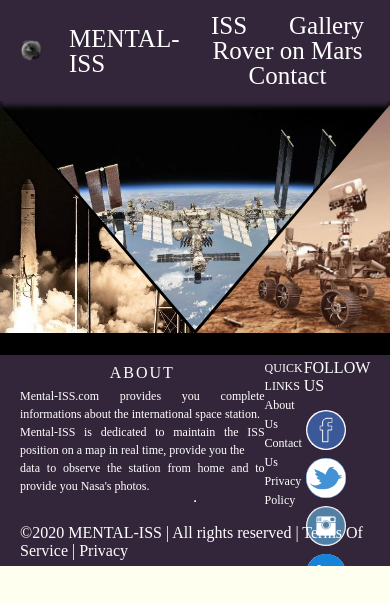
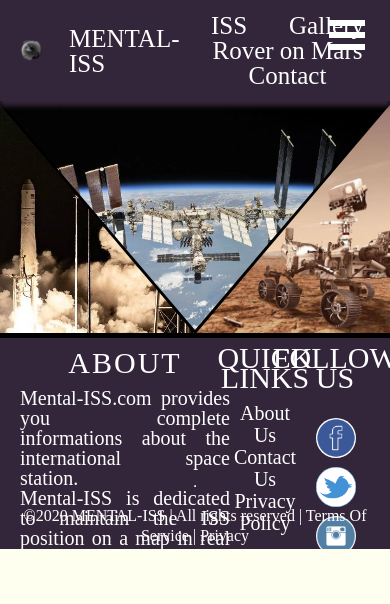
Before and after one commit to WildCodeSchool/lille-0920b-js-mentali-iss, a React (Create React App) app: page / in a window 390 px wide. Shown: the top 604 px of the page. Built offline with nearby package versions, Linux system fonts and the light colour scheme.

Commit message:
responsive task 3/3 ok

```diff
--- a/package.json
+++ b/package.json
@@ -6,6 +6,7 @@
     "@testing-library/jest-dom": "^5.11.5",
     "@testing-library/react": "^11.1.0",
     "@testing-library/user-event": "^12.1.10",
+    "i": "^0.3.6",
     "leaflet": "^1.7.1",
     "react": "^17.0.1",
     "react-burger-menu": "^2.9.0",
--- a/src/App.css
+++ b/src/App.css
@@ -5,7 +5,17 @@
     padding: 0;
 }
 
-
 body {
     background-color: ivory;
 }
+
+#outer-container {
+    height:100%;
+}
+
+#page-wrap {
+    text-align: center;
+    overflow: auto;
+    top: 45%;
+    position: relative;
+  }
--- a/src/App.js
+++ b/src/App.js
@@ -1,20 +1,20 @@
 import "./reset.css";
 import "./App.css";
+import Header from "./components/Header";
 import FrontPage from "./components/FrontPage";
-//import ViewISS from './components/ViewISS';
-import Header from "./components/Header";
 import Footer from "./components/Footer";
-
 
 function App() {
   return (
-    <div className="page-container">
-      <Header />
-      <div id="content">
-        <FrontPage />
+    <body>
+      <div id="outer-container">
+        <Header />
+          <div id="page-wrap">
+          <FrontPage />
+          <Footer />
+          </div>
       </div>
-      <Footer />
-    </div>
+    </body>
   );
 }
 
--- a/src/components/BurgerMenu.css
+++ b/src/components/BurgerMenu.css
@@ -6,13 +6,6 @@
 #App {
   font-family: sans-serif;
   height: 100vh;
-}
-
-#page-wrap {
-  text-align: center;
-  overflow: auto;
-  top: 45%;
-  position: relative;
 }
 
 .bm-item {
@@ -33,13 +26,13 @@
   position: fixed;
   width: 36px;
   height: 30px;
-  right: 36px;
-  top: 36px;
+  right: 25px;
+  top: 20px;
 }
 
 /* Color/shape of burger icon bars */
 .bm-burger-bars {
-  background: #373a47;
+  background: #feffff;
 }
 
 /* Position and sizing of clickable cross button */
@@ -74,3 +67,6 @@
 .bm-overlay {
   background: rgba(0, 0, 0, 0.3);
 }
+.bm-menu-wrap {
+   top : 0.5vh;
+}
--- a/src/components/BurgerMenu.jsx
+++ b/src/components/BurgerMenu.jsx
@@ -4,13 +4,9 @@
 
 function BurgerMenu() {
   return (
-    <div id="App">
-      <SideBar pageWrapId={"page-wrap"} outerContainerId={"App"} />
-      <div id="page-wrap">
-        <h1>Click to show menu</h1>
-      </div>
+    <div>
+      <SideBar />
     </div>
   );
 }
-
 export default BurgerMenu;
--- a/src/components/Footer.jsx
+++ b/src/components/Footer.jsx
@@ -16,15 +16,15 @@
 
 const Mainfooter = styled.footer`
   width: 99.2vw;
-  height: auto;
+  height: 15vh;
   display: flex;
   align-items: center;
   background-color: #34263a;
-  padding: 4px 20px 4px 20px;
+  padding: 10px 20px 4px 20px;
   position: relative;
   bottom: 0;
   color: white;
-  line-height: 18px;
+  line-height: 20px;
   overflow-x: hidden;
   @media ${device.xs} {
     width: 100vw;
@@ -33,7 +33,6 @@
     width: 100vw;
     height: 25vh;
   }
-
 `;
 
 const Footcontainer = styled.div`
@@ -104,22 +103,27 @@
   color: #fff;
   text-transform: uppercase;
   margin-top: 5px;
-  margin-bottom: 5px;
+  margin-bottom: 15px;
   letter-spacing: 2px;
+  font-size: 30px;
 `;
 
 const Textjustify = styled.p`
-  font-size: 12px;
+  font-size: 20px;
 `;
 
 const H4BIS = styled.h4`
-  font-size: 12px;
+  font-size: 30px;
+  margin-bottom: 15px;
   @media ${device.xs} {
    font-size: 12px;
    margin-right: 5px;
    margin-bottom: 3px;
   }`;
+
 const H4TER =styled.h4 `
+margin-bottom: 15px;
+font-size: 30px;
   @media ${device.xs} {
    font-size: 12px;
    margin-right: 5px;
@@ -135,12 +139,15 @@
 `;
 
 const Footlinks = styled.a`
-  font-size: 12px;
+  font-size: 20px;
   color: white;
   text-decoration: none;
   &:hover {
     color: #3366cc;
     text-decoration: none;
+  }
+  @media ${device.xs} {
+   font-size: 15px;
   }
 `;
 const Socialicons = styled.ul`
--- a/src/components/FrontPage.jsx
+++ b/src/components/FrontPage.jsx
@@ -23,7 +23,7 @@
 `;
 
 const BlocClipPath = styled.div`
-  height: 3vh;
+  height: 1vh;
   @media ${device.xs} {
     display : none;
     }
@@ -57,7 +57,6 @@
     position: relative;
     margin-top: -2px;
     }
-
 `;
 
 const TriangleGauche = styled.img`
@@ -144,7 +143,7 @@
     opacity: 100;
     color:white;
     font-weight: bold;
-  }
+    }
 `;
 
 const ZoneISS = styled.div`
@@ -160,6 +159,7 @@
   &:hover ${TriangleDroit} {
     opacity: 0.3;
   }
+
   &:hover ${ContainerTextRover} {
     opacity: 1;
   }
@@ -184,7 +184,6 @@
             <div className="textISS">ISS</div>
           </ContainerTextISS>
         </ZoneISS>
-
         <ZoneRover>
           <TriangleDroit img src="/photos/rover.jpg" id="rover" alt="rover" />
 
@@ -200,7 +199,6 @@
             id="galerie"
             alt="galerie"
           />
-
           <ContainerTextGalerie>
             <div className="textGalerie">Galerie</div>
           </ContainerTextGalerie>
--- a/src/components/Header.jsx
+++ b/src/components/Header.jsx
@@ -1,7 +1,6 @@
 import React from "react";
 import styled from "styled-components";
-import BurgerMenu from "./BurgerMenu";
-
+import BurgerMenu from"./BurgerMenu";
 
 const size = {
   xs: '320px',
@@ -14,7 +13,6 @@
   sm: `(max-width: ${size.sm})`,
   lg: `(min-width: ${size.lg})`,
  };
-
 
 const Headercont = styled.header`
   position: absolute;
@@ -37,7 +35,8 @@
     width: 100vw;
     height: 12vh;
     }
-`;
+  `;
+
 const LogoMentali = styled.a`
   display: flex;
   justify-content: start;
@@ -48,8 +47,8 @@
   @media ${device.xs} {
     width: 80vw;;
     }
+`;
 
-`;
 const LogoISS = styled.img`
   width: 10vw;
   height: auto;
@@ -58,7 +57,7 @@
   @media ${device.xs} {
   width: 15vw;
     }
-`;
+  `;
 
 const Brand = styled.h2`
   color: white;
@@ -99,10 +98,15 @@
   font-size: 25px;
   margin-right: 10px;
     }
-    @media ${device.sm} {
-    margin-right: 10px;
-    }
+  @media ${device.sm} {
+  margin-right: 10px;
+  }
 `;
+
+const Burger = styled.div `
+  @media ${device.lg} {
+  display: none
+    }`
 
 const Header = () => {
   return (
@@ -113,9 +117,9 @@
           <Brand>MENTAL-ISS</Brand>
         </LogoMentali>
       </div>
-      <div>
-
-      </div>
+      <Burger>
+         <BurgerMenu  />
+      </Burger>
       <Navbar>
         <Navlink href="#2">
           <li>ISS</li>
@@ -131,6 +135,7 @@
         </Navlink>
       </Navbar>
     </Headercont>
+
   );
 };
 
--- a/src/components/Sidebar.jsx
+++ b/src/components/Sidebar.jsx
@@ -1,26 +1,26 @@
 import React from "react";
 import { slide as Menu } from "react-burger-menu";
 
-function BurgerMenu(props) {
+function Sidebar(props) {
   return (
-    <Menu {...props}>
+    <Menu width={ 150 } {...props}>
       <a className="menu-item" href="/">
-        Home
+        ISS
       </a>
 
       <a className="menu-item" href="/about">
-        About
+        Gallery
       </a>
 
       <a className="menu-item" href="/services">
-        Services
+        Rover in Mars
       </a>
 
       <a className="menu-item" href="/contact">
-        Contact us
+        Contact
       </a>
     </Menu>
   );
 };
 
-export default BurgerMenu;
+export default Sidebar;
```
Also changed, not shown: 1 other file (tests, documents, lock files or other folders). Lines whose indentation alone changed are shown as unchanged.
